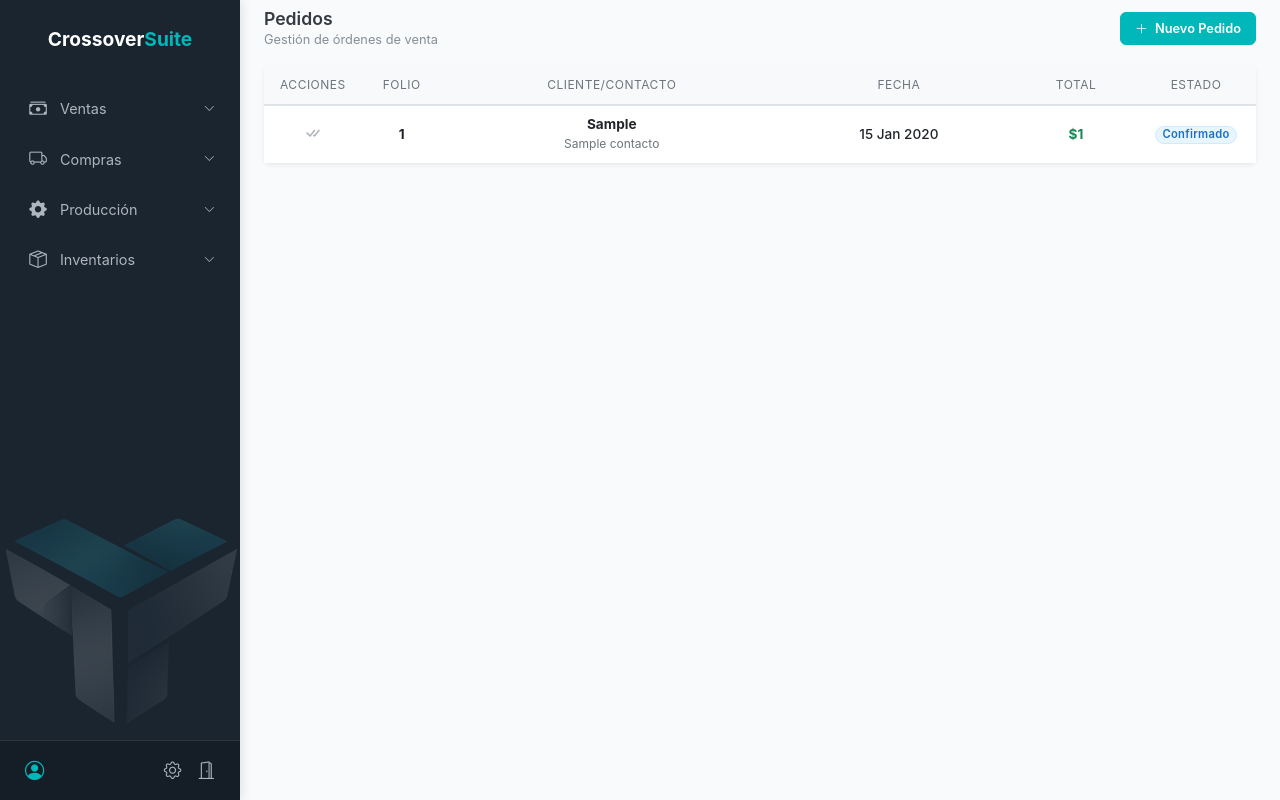
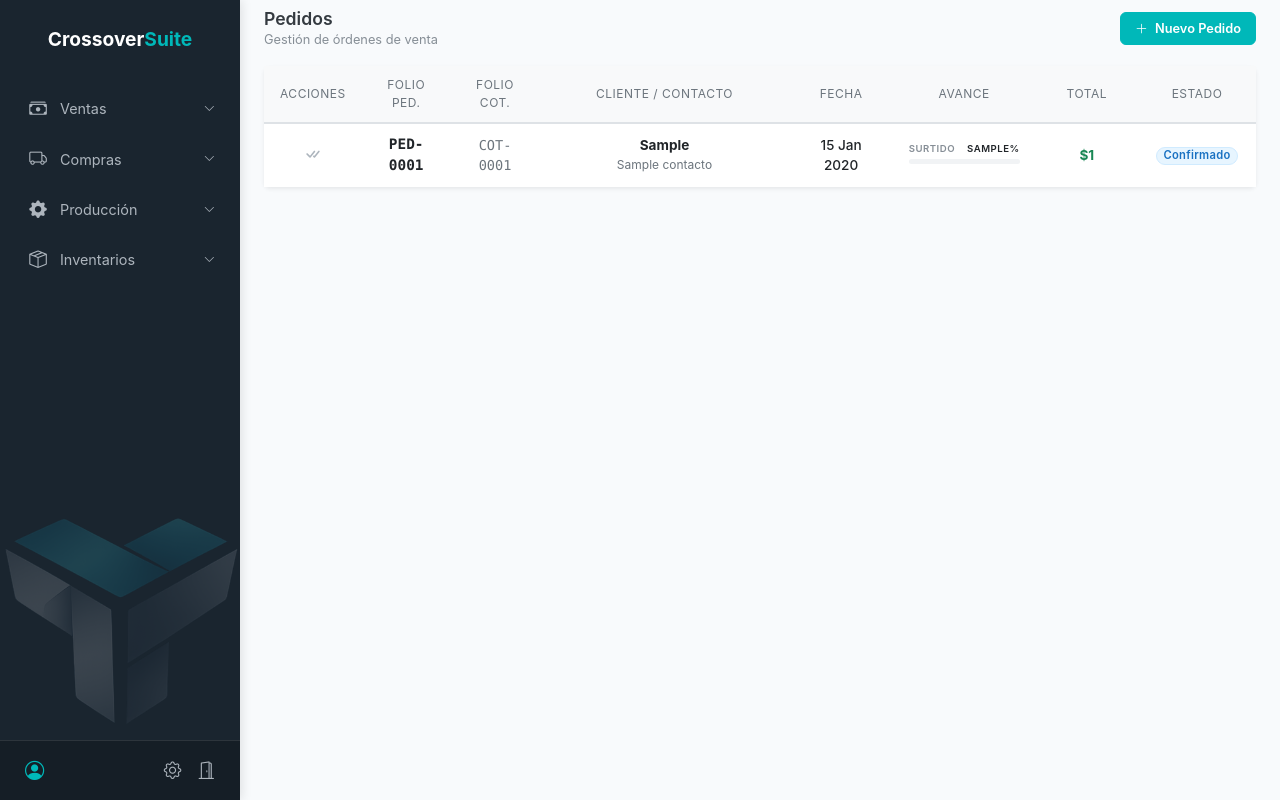
Before and after one commit to LuisMosquedaG/sistema_inventario, a Django app: template templates/dashboard_pedidos.html in a window 1280 px wide. Run offline with Django 5.2, Linux system fonts and the light colour scheme; the template is opened without the code that fills it: most values are stand-ins (such as "Sample title", 1, 10 or a date in 2020).

Commit message:
pedidos y solicitudes vistas

```diff
--- a/cotizaciones/models.py
+++ b/cotizaciones/models.py
@@ -62,7 +62,7 @@ class Cotizacion(models.Model):
         return Pedido.objects.filter(cotizacion_origen_id=self.id, empresa=self.empresa).exists()
 
     def __str__(self):
-        return f"Cotización #{self.id} - {self.cliente}"
+        return f"{self.folio_completo} - {self.cliente}"
 
     @property
     def calcular_total(self):
@@ -75,9 +75,9 @@ class Cotizacion(models.Model):
     @property
     def folio_completo(self):
         if self.parent_quote:
-            return f"{self.parent_quote.id}-001"
+            return f"COT-{self.parent_quote.id:04d}-001"
         else:
-            return str(self.id)
+            return f"COT-{self.id:04d}"
 
     class Meta:
         verbose_name = "Cotización"
--- a/templates/dashboard_pedidos.html
+++ b/templates/dashboard_pedidos.html
@@ -46,6 +46,18 @@
         /* ESTILOS ESPECÍFICOS */
         .fila-hija { background-color: #fafafa; border-left: 4px solid #ff9800; }
         .texto-hijo { font-style: italic; color: #6c757d; padding-left: 15px; font-size: 0.9em; }
+
+        /* BARRAS DE AVANCE SÚPER DELGADAS (ESTILO PRODUCCIÓN) */
+        .progress-slim {
+            display: flex;
+            height: 5px;
+            border-radius: 10px;
+            background-color: #f1f3f5;
+            overflow: hidden;
+            margin-top: 2px;
+        }
+        .bg-brand-avance { background-color: #00b8b9 !important; }
+        .progress-label { font-size: 0.6rem; color: #868e96; font-weight: 600; text-transform: uppercase; letter-spacing: 0.5px; }
     </style>
 
     <!-- 2. CONTENEDOR PRINCIPAL -->
@@ -71,9 +83,11 @@
                         <thead>
                             <tr>
                                 <th class="text-center align-middle" style="width: 80px;">Acciones</th>
-                                <th class="text-center align-middle" style="width: 80px;">Folio</th>
-                                <th class="text-center align-middle">Cliente/Contacto</th>
-                                <th class="text-center align-middle">Fecha</th>
+                                <th class="text-center align-middle" style="width: 100px;">Folio Ped.</th>
+                                <th class="text-center align-middle" style="width: 100px;">Folio Cot.</th>
+                                <th class="text-center align-middle">Cliente / Contacto</th>
+                                <th class="text-center align-middle" style="width: 120px;">Fecha</th>
+                                <th class="text-center align-middle" style="width: 150px;">Avance</th>
                                 <th class="text-center align-middle" style="width: 120px;">Total</th>
                                 <th class="text-center align-middle" style="width: 120px;">Estado</th>
                             </tr>
@@ -129,11 +143,20 @@
 
                                 <!-- 2. FOLIO -->
                                 <td class="text-center align-middle">
-                                    <span class="fw-bold text-dark">{{ p.id }}</span>
+                                    <span class="fw-bold text-dark font-monospace" style="font-size: 0.9rem;">PED-{{ p.id|stringformat:"04d" }}</span>
                                 </td>
 
-                                <!-- 3. CLIENTE / CONTACTO -->
+                                <!-- 3. COTIZACIÓN -->
                                 <td class="text-center align-middle">
+                                    {% if p.cotizacion_origen_id %}
+                                        <span class="text-secondary small font-monospace" style="font-size: 0.85rem;">COT-{{ p.cotizacion_origen_id|stringformat:"04d" }}</span>
+                                    {% else %}
+                                        <span class="text-muted small">--</span>
+                                    {% endif %}
+                                </td>
+
+                                <!-- 4. CLIENTE / CONTACTO -->
+                                <td class="text-center align-middle" style="min-width: 250px;">
                                     <div class="d-flex flex-column align-items-center">
                                         <div class="fw-bold text-dark" style="line-height: 1.2;">
                                             {% if p.cliente.razon_social %}
@@ -152,12 +175,26 @@
                                     </div>
                                 </td>
 
-                                <!-- 4. FECHA -->
+                                <!-- 5. FECHA -->
                                 <td class="text-center align-middle">
                                     <div class="text-dark fw-medium">{{ p.fecha_creacion|date:"d M Y" }}</div>
                                 </td>
 
-                                <!-- 5. TOTAL -->
+                                <!-- 5. AVANCE -->
+                                <td class="text-center align-middle px-3">
+                                    <div class="mb-1">
+                                        <div class="d-flex justify-content-between align-items-center">
+                                            <span class="progress-label">Surtido</span>
+                                            <span class="progress-label text-dark">{{ p.porcentaje_avance }}%</span>
+                                        </div>
+                                        <div class="progress-slim">
+                                            <div class="progress-bar bg-brand-avance"
+                                                 style="width: {{ p.porcentaje_avance }}%"></div>
+                                        </div>
+                                    </div>
+                                </td>
+
+                                <!-- 6. TOTAL -->
                                 <td class="text-center align-middle">
                                     <span class="fw-bold text-success">${{ p.total_pedido }}</span>
                                 </td>
```
Also changed, not shown: pedidos/models.py (+11 -0 lines), templates/dashboard_compras.html (+14 -5 lines), templates/dashboard_solicitudcompras.html (+20 -20 lines), db.sqlite3.
